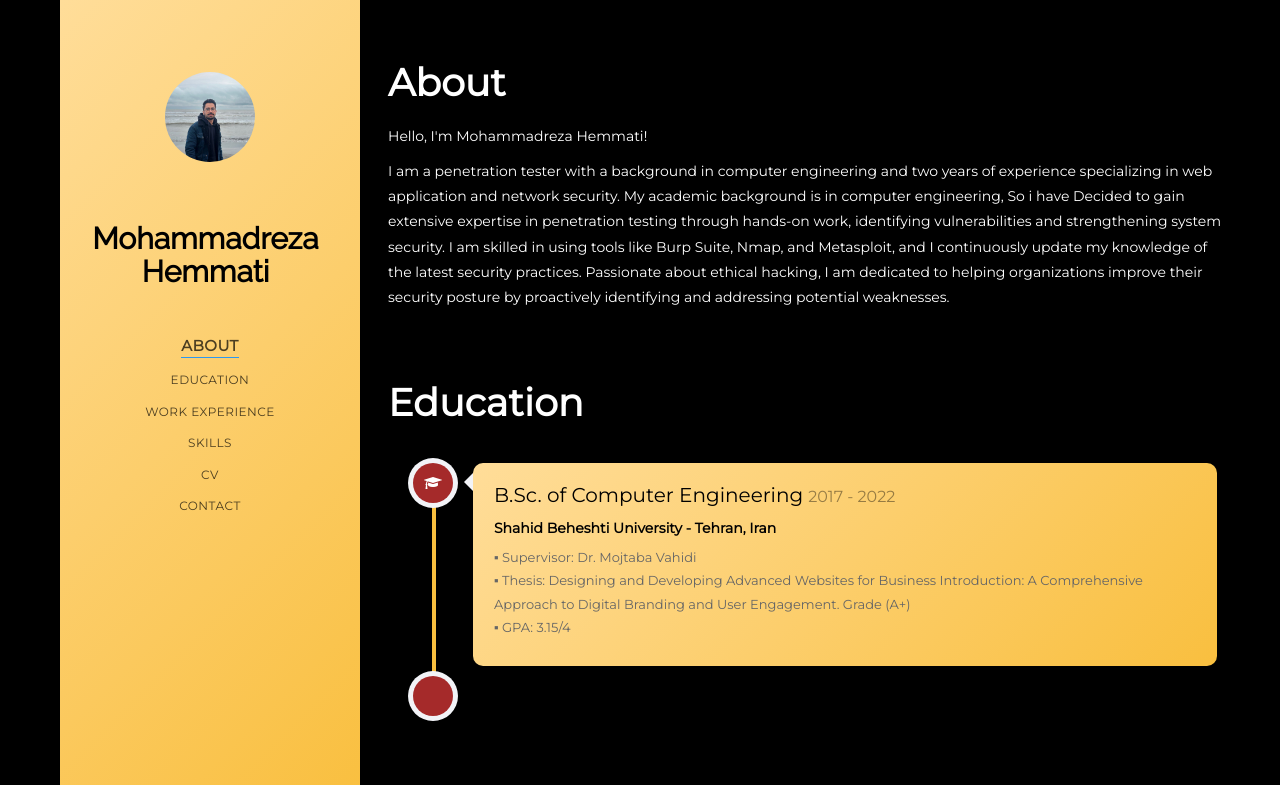
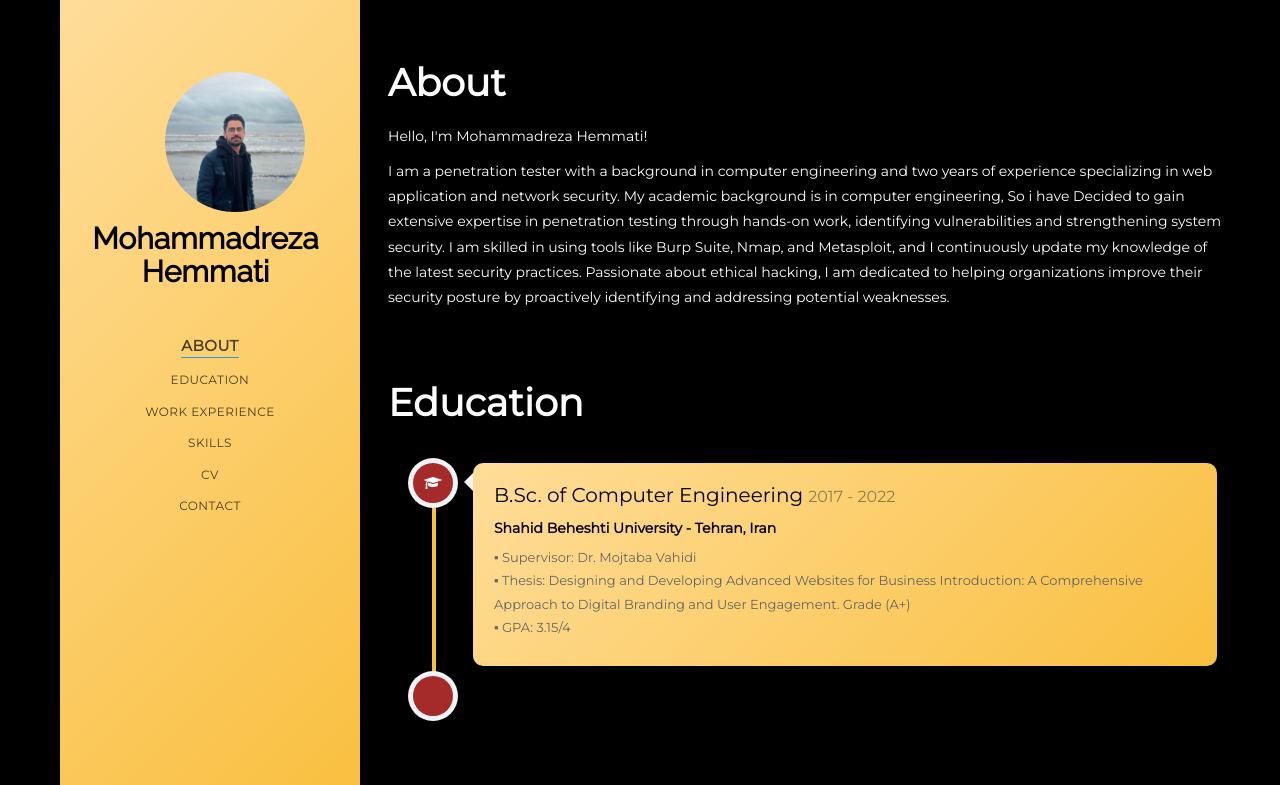
Before and after one commit to MoHemmati/MoHemmati.github.io, a plain HTML site: page index.html in a window 1280 px wide. Shown: the top 785 px of the page. Drawn offline with nearby package versions, Linux system fonts and the light colour scheme.

Commit message:
Add files via upload

```diff
--- a/css/style.css
+++ b/css/style.css
@@ -170,8 +170,8 @@ figure figcaption {
     object-fit: contain;
 	padding: 30px;
 	border-radius: 50%; /* Makes the image circular */
-	width: 100%;  /* Optional: set image size */
-	height: 100%;  /* Optional: set image size */
+	width: 200px;  /* Optional: set image size */
+	height: 200px;  /* Optional: set image size */
 }
 #colorlib-aside h1 {
 	font-family: "Raleway", sans-serif;
```
